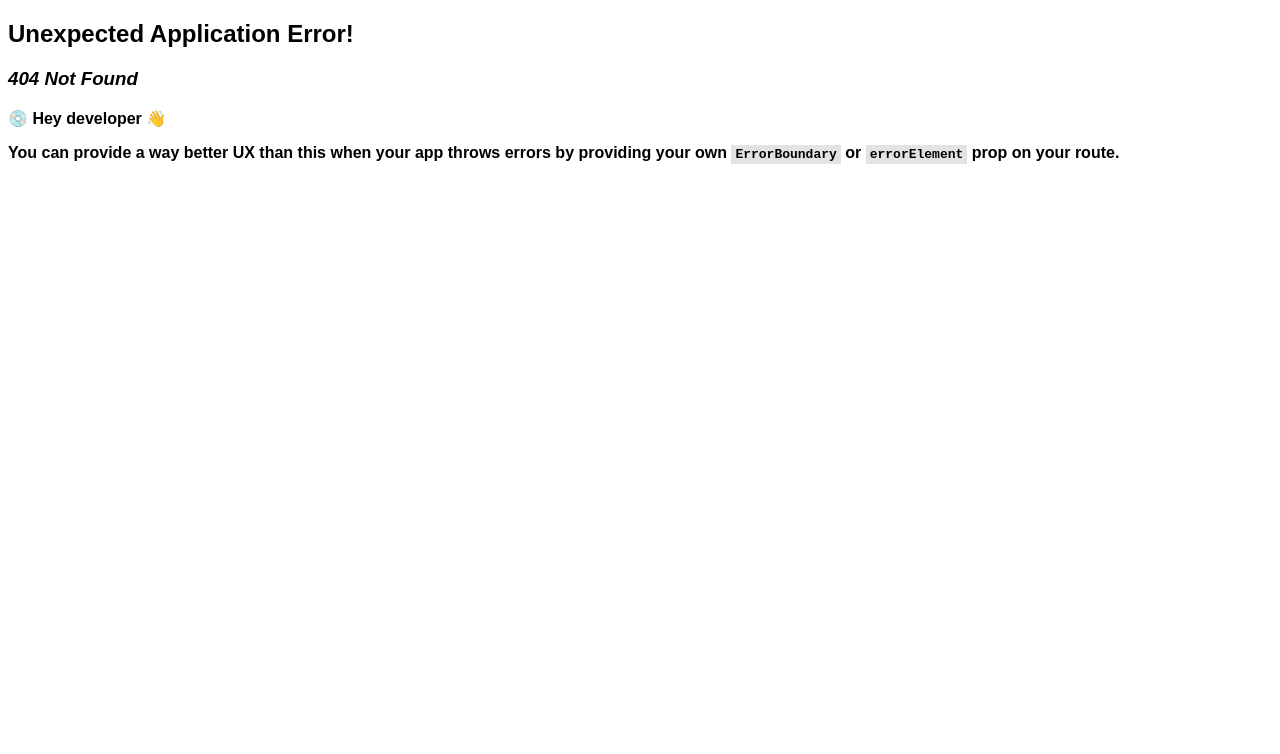
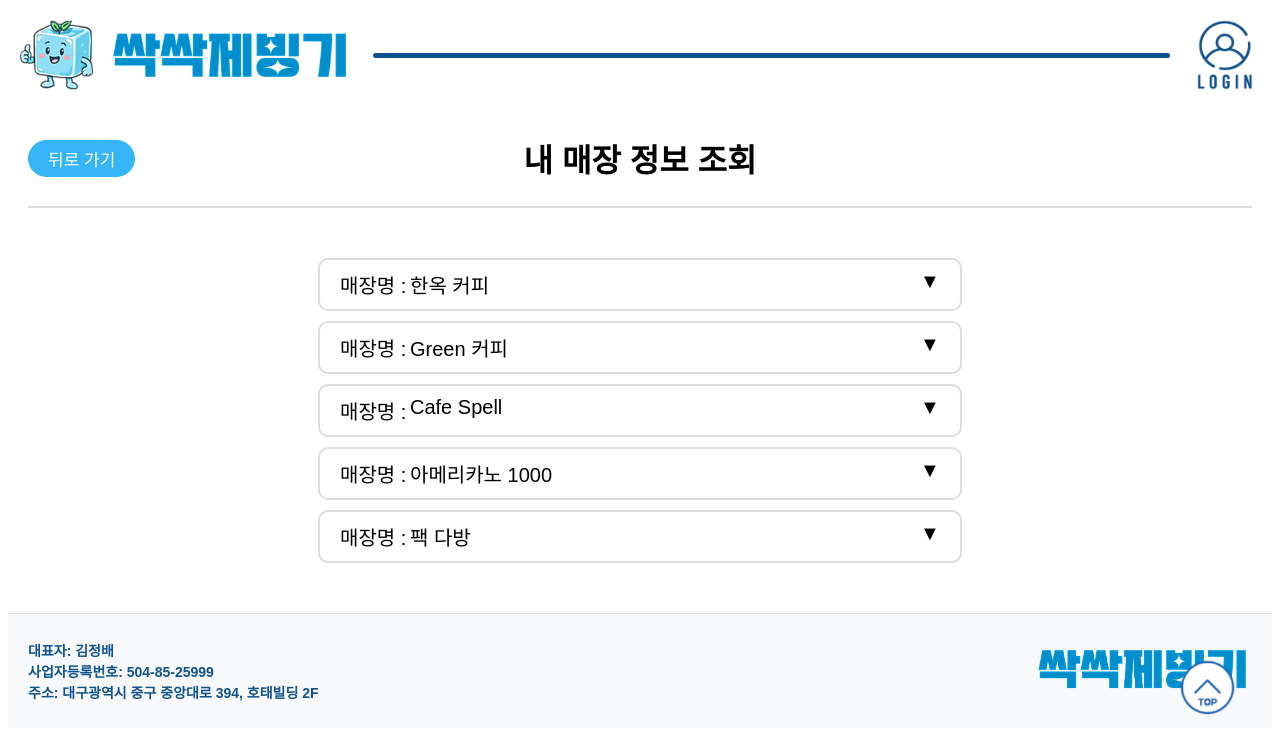
Before and after one commit to icemachine-green/icemachine_client, a React app: page /mypage/stores/detail in a window 1280 px wide. Before the commit this address had no page. Shown: the top 754 px of the page. Built offline with nearby package versions, Linux system fonts and the light colour scheme; the HTML template or start-up script is replaced by a standard one; a web font is replaced by a local one.

Commit message:
251227 MY_STORE_DETAIL 구현

```diff
--- /dev/null
+++ b/src/components/users/MyStoreDetail.css
@@ -0,0 +1,154 @@
+/* =================================================
+   My Stores / Reservations Common Layout
+================================================= */
+
+/* =========================
+   전체 컨테이너 (PC 기준 유지)
+========================= */
+.my-store-detail-container {
+  margin: 0 auto;
+  max-width: 1440px;
+  padding: 0 20px 50px 20px;
+}
+
+/* =========================
+   헤더 (뒤로가기 + 제목)
+========================= */
+.my-store-detail-head {
+  display: flex;
+  align-items: center;
+  height: 80px;
+  position: relative; /* 제목 절대 중앙 배치 위해 추가 */
+}
+
+/* 뒤로가기 버튼 */
+.my-store-detail-back-btn {
+  background-color: #35B4F6;
+  color: #ffffff;
+  border: none;
+  border-radius: 20px;
+  padding: 6px 20px;
+  font-size: 17px;
+  cursor: pointer;
+  white-space: nowrap;
+  z-index: 1; /* 제목보다 위로 */
+}
+
+/* 제목 (항상 가로 기준 중앙) */
+.my-store-detail-head-title {
+  position: absolute;
+  left: 50%;
+  transform: translateX(-50%);
+  font-size: 32px;
+  font-weight: 700;
+  text-align: center;
+  margin: 0;
+  white-space: nowrap;
+}
+
+/* =========================
+   구분선
+========================= */
+.my-store-detail-underline {
+  border: 0;
+  height: 1.5px;
+  background-color: #DDDDDD;
+  margin-bottom: 50px;
+}
+
+/* =========================
+   카드 영역
+========================= */
+/* storeList 없을 때 */
+.my-store-detail-empty {
+  margin: 100px auto;
+  text-align: center;
+  font-size: 18px;
+  font-weight: 500;
+  color: #8E8E8E;
+}
+
+/* storeList 있을 때 */
+.my-store-detail-card-container {
+  display: grid;
+  gap: 10px;
+}
+
+.my-store-detail-card {
+  margin: 0 auto;
+  padding: 10px 20px;
+  width: 80%;
+  max-width: 600px;
+  border: 2px solid #DDDDDD;
+  border-radius: 10px;
+  cursor: pointer;
+  font-size: 20px;
+  font-weight: 500;
+
+  display: grid;
+  grid-template-columns: 70px 1fr 20px;
+}
+
+/* ------------------ 화살표 ------------------ */
+.my-store-detail-arrow {
+  display: inline-block;
+  transition: transform 0.3s ease;
+}
+
+.my-store-detail-arrow.open {
+  transform: rotate(180deg);
+  color: #B4B4B4;
+}
+
+/* ------------------ 답변(토글) ------------------ */
+.my-store-detail-toggle {
+  margin: 0 auto;
+  padding: 10px 20px 30px 20px;
+  width: 80%;
+  max-width: 600px;
+  border: 2px solid #DDDDDD;
+  border-radius: 10px;
+  line-height: 5px;
+}
+
+.my-store-detail-point-line {
+  margin: 15px auto;
+  width: 60px;
+  height: 4px;
+  background-color: #DDDDDD;
+  border-radius: 10px;
+}
+
+.my-store-detail-info {
+  display: flex;
+  align-items: center;
+  gap: 10px;
+}
+
+.my-store-detail-info :nth-child(1) {
+  font-size: 18px;
+  font-weight: 600;
+}
+
+.my-store-detail-info :nth-child(2) {
+  font-size: 16px;
+  font-weight: 500;
+}
+
+.my-store-detail-machine-info-container {
+  margin: 0 auto;
+  padding: 5px 15px;
+  width: 80%;
+  border: 1px solid #DDDDDD;
+  border-radius: 10px;
+  line-height: 2px;
+}
+
+.my-store-detail-machine-info {
+  display: flex;
+  align-items: center;
+  gap: 10px;
+  color: rgb(78, 78, 78);
+  font-size: 16px;
+  font-weight: 500;
+}
--- /dev/null
+++ b/src/components/users/MyStoreDetail.jsx
@@ -0,0 +1,102 @@
+import { useNavigate } from 'react-router-dom';
+import './MyStoreDetail.css';
+import { useState } from 'react';
+
+const storeList = [
+  { name: "한옥 커피", phone: "053-333-1234", address: "대구광역시 동구 팔공로 24길 7", brand: "아이스트로", model: "ICE-70B", size: "중형(650 x 600 x 900mm)" },
+  { name: "Green 커피", phone: "053-333-1234", address: "대구광역시 동구 팔공로 24길 7", brand: "아이스트로", model: "ICE-70B", size: "중형(650 x 600 x 900mm)" },
+  { name: "Cafe Spell", phone: "053-333-1234", address: "대구광역시 동구 팔공로 24길 7", brand: "아이스트로", model: "ICE-70B", size: "중형(650 x 600 x 900mm)" },
+  { name: "아메리카노 1000", phone: "053-333-1234", address: "대구광역시 동구 팔공로 24길 7", brand: "아이스트로", model: "ICE-70B", size: "중형(650 x 600 x 900mm)" },
+  { name: "팩 다방", phone: "053-333-1234", address: "대구광역시 동구 팔공로 24길 7", brand: "아이스트로", model: "ICE-70B", size: "중형(650 x 600 x 900mm)" },
+];
+
+const MyStoreDetail = () => {
+  const [openIndex, setOpenIndex] = useState(null);
+  const navigate = useNavigate();
+
+  const toggleAnswer = (index) => {
+    setOpenIndex(prev => (prev === index ? null : index));
+  };
+
+  function redirectMyStore() {
+    return navigate('/mypage/stores');
+  }
+
+  return (
+    <div className='my-store-detail-container'>
+
+        {/* 헤더 */}
+        <div className="my-store-detail-head">
+          <button className="my-store-detail-back-btn" onClick={redirectMyStore}>뒤로 가기</button>
+            <p className="my-store-detail-head-title">내 매장 정보 조회</p>
+        </div>
+
+        {/* 가로선 */}
+        <hr className="my-store-detail-underline" />
+
+        {/* 카드 */}
+        <div className="my-store-detail-card-container">
+          {storeList.length === 0 ? (
+            <div className="my-store-detail-empty">
+              등록된 매장정보가 없습니다.
+            </div>
+          ) : (
+          storeList.map((item, index) => {
+            const isOpen = openIndex === index;
+
+            return (
+              <div>
+                <div className="my-store-detail-card" key={index} onClick={() => toggleAnswer(index)}>
+                  <span className='my-store-detail-card-text'>매장명 :</span>
+
+                  <span className="my-store-detail-card-name">
+                    {item.name}
+                  </span>
+                  <span className={`my-store-detail-arrow ${isOpen ? "open" : ""}`}>▼</span>
+                </div>
+                <div>
+                  {isOpen && (
+                    <div className='my-store-detail-toggle'>
+                      <div className="my-store-detail-point-line"></div>
+                      <div className='my-store-detail-info'>
+                        <p>매장명 :</p>
+                        <p>{item.name}</p>
+                      </div>
+                      <div className='my-store-detail-info'>
+                        <p>연락처 :</p>
+                        <p>{item.phone}</p>
+                      </div>
+                      <div className='my-store-detail-info'>
+                        <p>주소 :</p>
+                        <p>{item.address}</p>
+                      </div>
+                      <div className='my-store-detail-info'>
+                        <p>제빙기</p>
+                      </div>
+                      <div className="my-store-detail-machine-info-container">
+                        <div className='my-store-detail-machine-info'>
+                          <p>브랜드 :</p>
+                          <p>{item.brand}</p>
+                        </div>
+                        <div className='my-store-detail-machine-info'>
+                          <p>모델명 :</p>
+                          <p>{item.model}</p>
+                        </div>
+                        <div className='my-store-detail-machine-info'>
+                          <p>사이즈 :</p>
+                          <p>{item.size}</p>
+                        </div>
+                      </div>
+                    </div>
+                  )}
+                </div>
+              </div>
+            );
+          }))}
+        </div>
+
+      </div>
+  );
+};
+
+export default MyStoreDetail;
--- a/src/components/users/MyStores.jsx
+++ b/src/components/users/MyStores.jsx
@@ -10,6 +10,10 @@ const MyStores = () => {
 
   function redirectMyStoreCreate() {
     return navigate('/mypage/stores/create');
+  }
+
+  function redirectMyStoreDetail() {
+    return navigate('/mypage/stores/detail');
   }
 
   return (
@@ -32,7 +36,7 @@ const MyStores = () => {
           </div>
           <div className='my-stores-card-btn-container'>
             <button className='my-stores-card-new-btn' onClick={redirectMyStoreCreate}>매장 새로 등록</button>
-            <button className='my-stores-card-inquiry-btn'>매장 정보 조회</button>
+            <button className='my-stores-card-inquiry-btn' onClick={redirectMyStoreDetail}>매장 정보 조회</button>
           </div>
         </div>
       </div>
--- a/src/routes/Router.jsx
+++ b/src/routes/Router.jsx
@@ -10,6 +10,7 @@ import MyStores from "../components/users/MyStores.jsx";
 import MyReservations from "../components/users/MyReservations.jsx";
 import MyStoreCreate from "../components/users/MyStoreCreate.jsx";
 import MyReviews from "../components/users/MyReviews.jsx";
+import MyStoreDetail from "../components/users/MyStoreDetail.jsx";
 
 const router = createBrowserRouter([
   {
@@ -48,6 +49,10 @@ const router = createBrowserRouter([
         element: <MyStoreCreate />,
       },
       {
+        path: "/mypage/stores/detail",
+        element: <MyStoreDetail />,
+      },
+      {
         path: "/mypage/reservations",
         element: <MyReservations />,
       },
```
